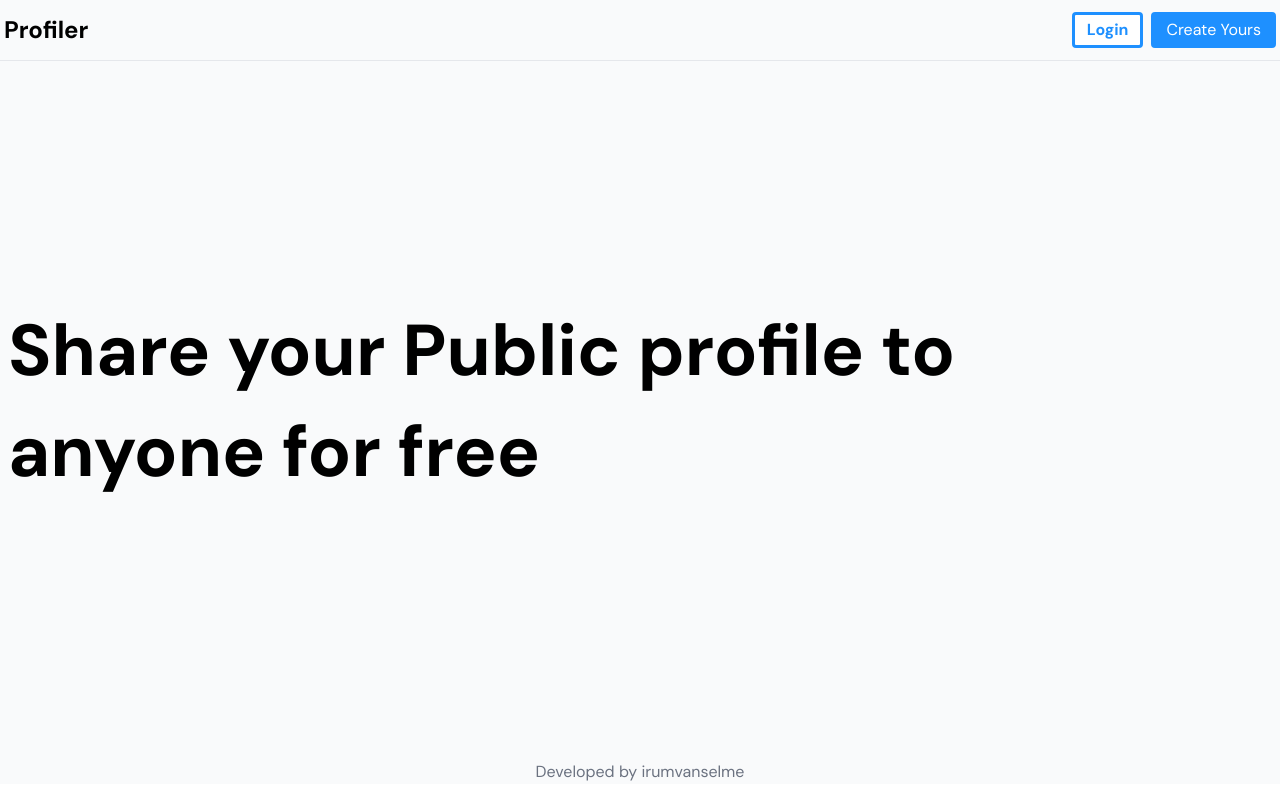
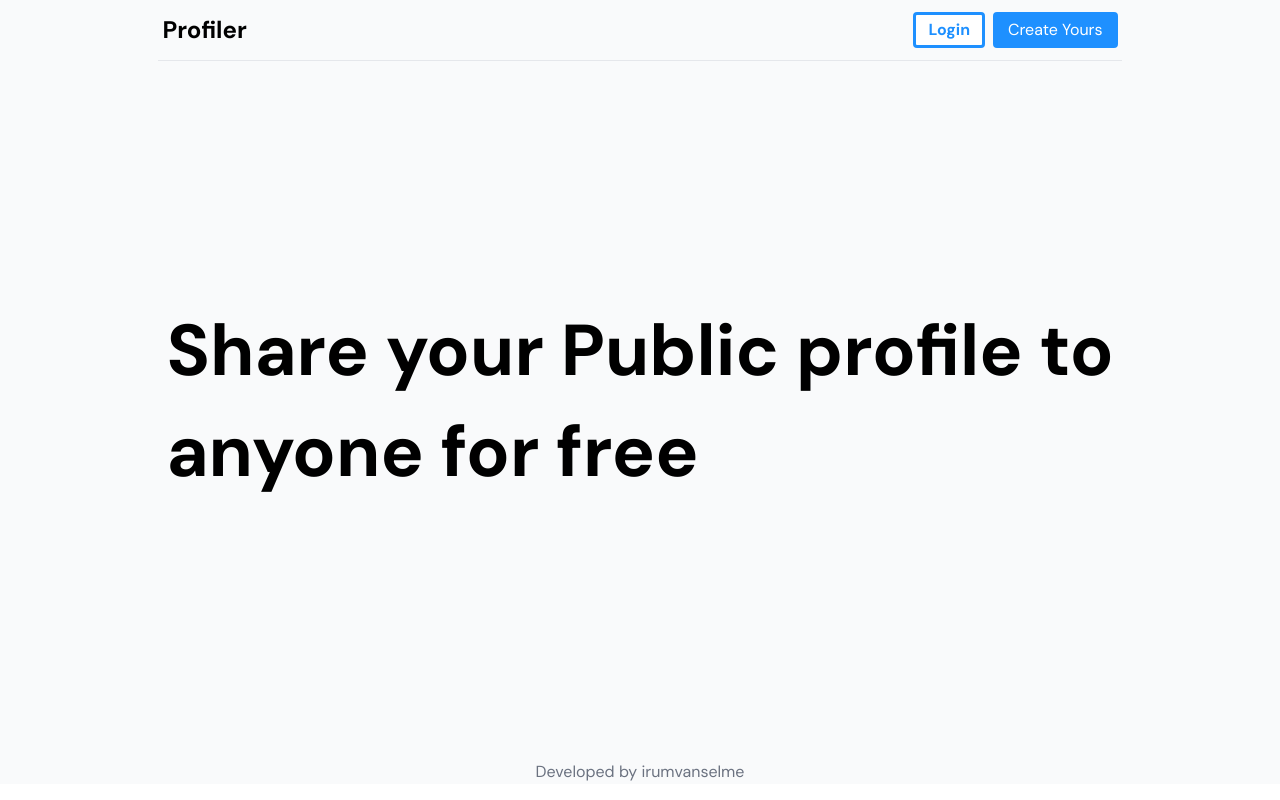
Before and after one commit to irumvanselme/profiler, a Next.js app: page / in a window 1280 px wide. Built offline with nearby package versions, Linux system fonts and the light colour scheme.

Commit message:
feat: fix for production

```diff
--- a/components/layouts/page.tsx
+++ b/components/layouts/page.tsx
@@ -3,7 +3,8 @@ import { Navbar } from "../ui/navbar";
 
 export function PageLayout({ children }) {
 	return (
-		<div className="bg-gray-50">
+		<div className="bg-gray-50 px-2 sm:px-4 flex justify-center">
+			<div className="lg:max-w-[1245px]">
 				<Head>
 					<title>Create Next App</title>
 					<meta
@@ -14,7 +15,7 @@ export function PageLayout({ children }) {
 				</Head>
 				<main className="min-h-[95vh]">
 					<Navbar />
-				<div className="container mx-auto mt-5 px-2">
+					<div className="mx-auto mt-5 px-2">
 						<div>{children}</div>
 					</div>
 				</main>
@@ -22,5 +23,6 @@ export function PageLayout({ children }) {
 					<p>Developed by irumvanselme</p>
 				</footer>
 			</div>
+		</div>
 	);
 }
--- a/components/ui/navbar.tsx
+++ b/components/ui/navbar.tsx
@@ -14,7 +14,7 @@ export function Navbar() {
 	}, []);
 
 	return (
-		<div className="flex justify-between container mx-auto border-b py-3 items-center px-1">
+		<div className="flex justify-between mx-auto border-b py-3 items-center px-1">
 			<Link href="/">
 				<h1 className="cursor-pointer font-bold text-2xl">Profiler</h1>
 			</Link>
--- a/pages/[username]/index.tsx
+++ b/pages/[username]/index.tsx
@@ -21,9 +21,9 @@ function Profile({ user }) {
                             backgroundImage: "url('" + user.cover_pic + "')",
                         }}
                     />
-                    <div className={"-mt-[150px] flex justify-center lg:justify-start"}>
+                    <div className={"-mt-[100px] md:-mt-[150px] flex justify-center lg:justify-start"}>
                         <div
-                            className="w-[250px] h-[250px] bg-gray-300 rounded-[125px] border-[15px] border-white flex justify-center items-center bg-center bg-cover"
+                            className="w-[200px] md:w-[250px] h-[200px] md:h-[250px] bg-gray-300 rounded-[125px] border-[15px] border-white flex justify-center items-center bg-center bg-cover"
                             style={{
                                 backgroundImage: "url('" + user.profile_pic + "')",
                             }}
@@ -131,7 +131,8 @@ function Profile({ user }) {
                         </div>
                         <section className="__section">
                             <Text capitalize>Social media links</Text>
-                            <div className="grid grid-cols-1 xs:grid-cols-2 sm:grid-cols-2 md:grid-cols-3 lg:grid-cols-4 3xl:grid-cols-5 4xl:grid-cols-6 gap-8 mt-8">
+                            <div className=" flex flex-wrap gap-8 mt-8">
+                                {/* <div className="grid grid-cols-1 xs:grid-cols-2 sm:grid-cols-2 md:grid-cols-3 lg:grid-cols-4 3xl:grid-cols-5  gap-8 mt-8"> */}
 
                                 <div className="bg-gray-200 rounded-lg text-center p-4 flex items-center">
                                     <div>
@@ -205,13 +206,13 @@ function Profile({ user }) {
                             </div>
                         </section>
                         <section className="__section">
-                            <div className="flex justify-between items-center">
+                            <div className="flex justify-between items-center pb-5">
                                 <Text capitalize>Services</Text>
                                 <div>
                                     <Button>CONTACT</Button>
                                 </div>
                             </div>
-                            <div className="grid gap-8 md:grid-cols-2 lg:grid-cols-3 xl:grid-cols-3 2xl:grid-cols-4 4xl:grid-cols-5 mt-8">
+                            <div className="grid gap-8 md:grid-cols-2 lg:grid-cols-3">
                                 {user.services.map((service, i) => (
                                     <div key={i} className="bg-gray-200 rounded-lg p-4">
                                         <h1 className="pb-3">
--- a/pages/auth/login.tsx
+++ b/pages/auth/login.tsx
@@ -57,7 +57,7 @@ export default function Login() {
 				</form>
 				<div className="mt-5 text-[dodgerblue] hover:underline">
 					<Link href={"/auth/register"}>
-						Don't have an account ? Register
+						Don &apos; t have an account ? Register
 					</Link>
 				</div>
 			</div>
--- a/styles/Home.module.css
+++ b/styles/Home.module.css
@@ -1,7 +1,3 @@
-.container {
-  padding: 0 2rem;
-}
-
 .main {
   min-height: 100vh;
   padding: 4rem 0;
@@ -116,13 +112,16 @@
 }
 
 @media (prefers-color-scheme: dark) {
+
   .card,
   .footer {
     border-color: #222;
   }
+
   .code {
     background: #111;
   }
+
   .logo img {
     filter: invert(1);
   }
```
Lines whose indentation alone changed are shown as unchanged.
